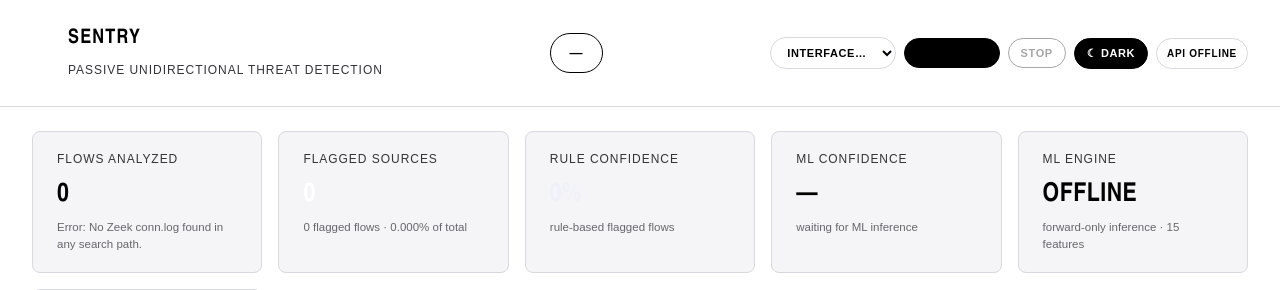
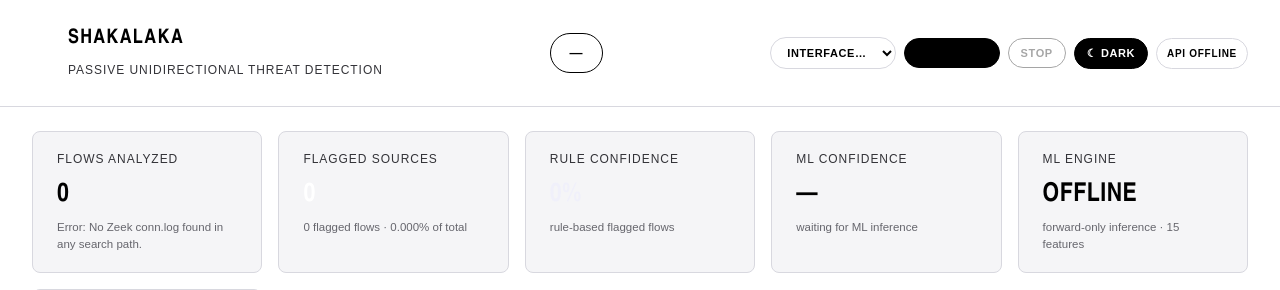
Before and after one commit to 07Smiley/ai-unidirectional-threat-detection, a Flask app: page / in a window 1280 px wide. Shown: the top 290 px of the page. Run offline with Flask 3, Linux system fonts and the light colour scheme.

Commit message:
Rename Sentry branding to Shakalaka

```diff
--- a/templates/index.html
+++ b/templates/index.html
@@ -3,7 +3,7 @@
 <head>
 <meta charset="UTF-8">
 <meta name="viewport" content="width=device-width, initial-scale=1.0">
-<title>Sentry — Unidirectional Threat Detection</title>
+<title>Shakalaka — Unidirectional Threat Detection</title>
 <style>
   :root{
     /* ---- Spasex design tokens ---- */
@@ -258,7 +258,7 @@
       <path d="M8.5 12.2L10.8 14.5L15.7 9.5" stroke="#ffffff" stroke-width="1.6" stroke-linecap="round" stroke-linejoin="round"/>
     </svg>
     <div class="brand-text">
-      <h1>Sentry</h1>
+      <h1>SHAKALAKA</h1>
       <p>Passive unidirectional threat detection</p>
     </div>
   </div>
```
